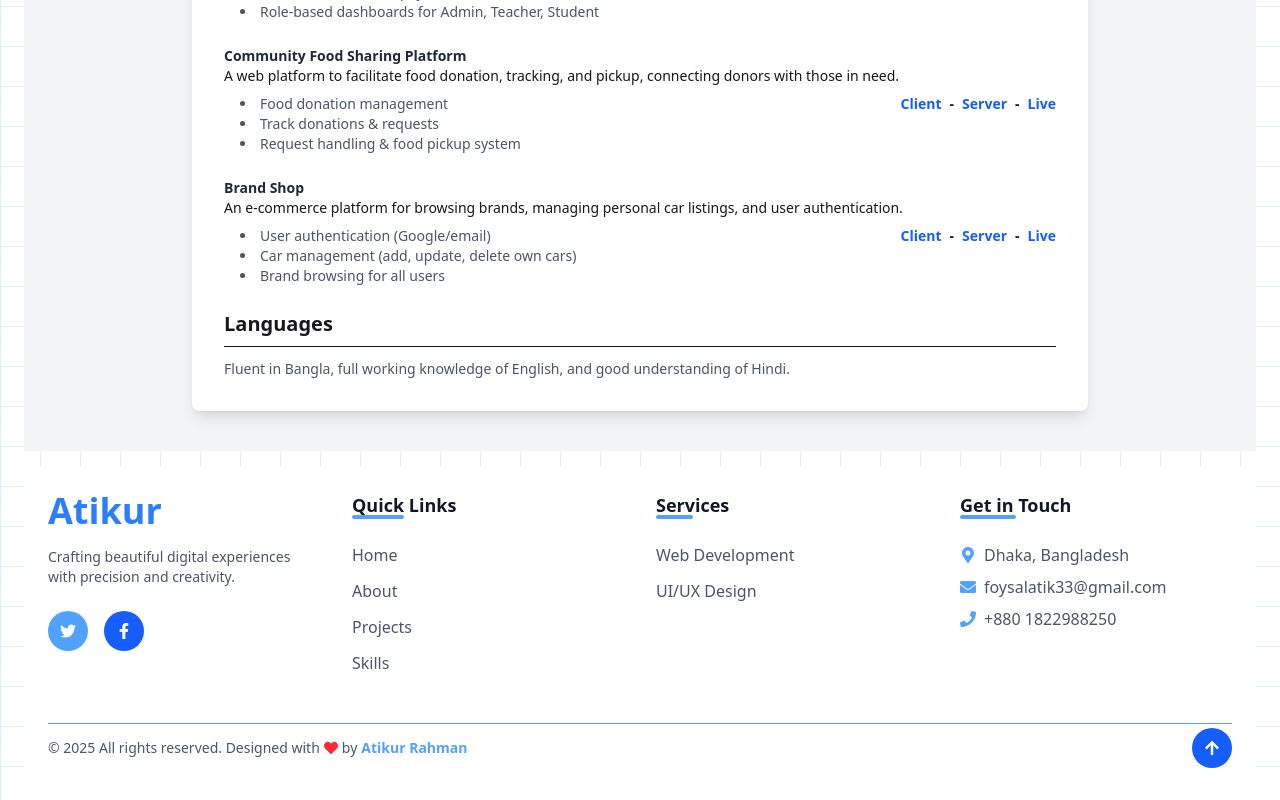
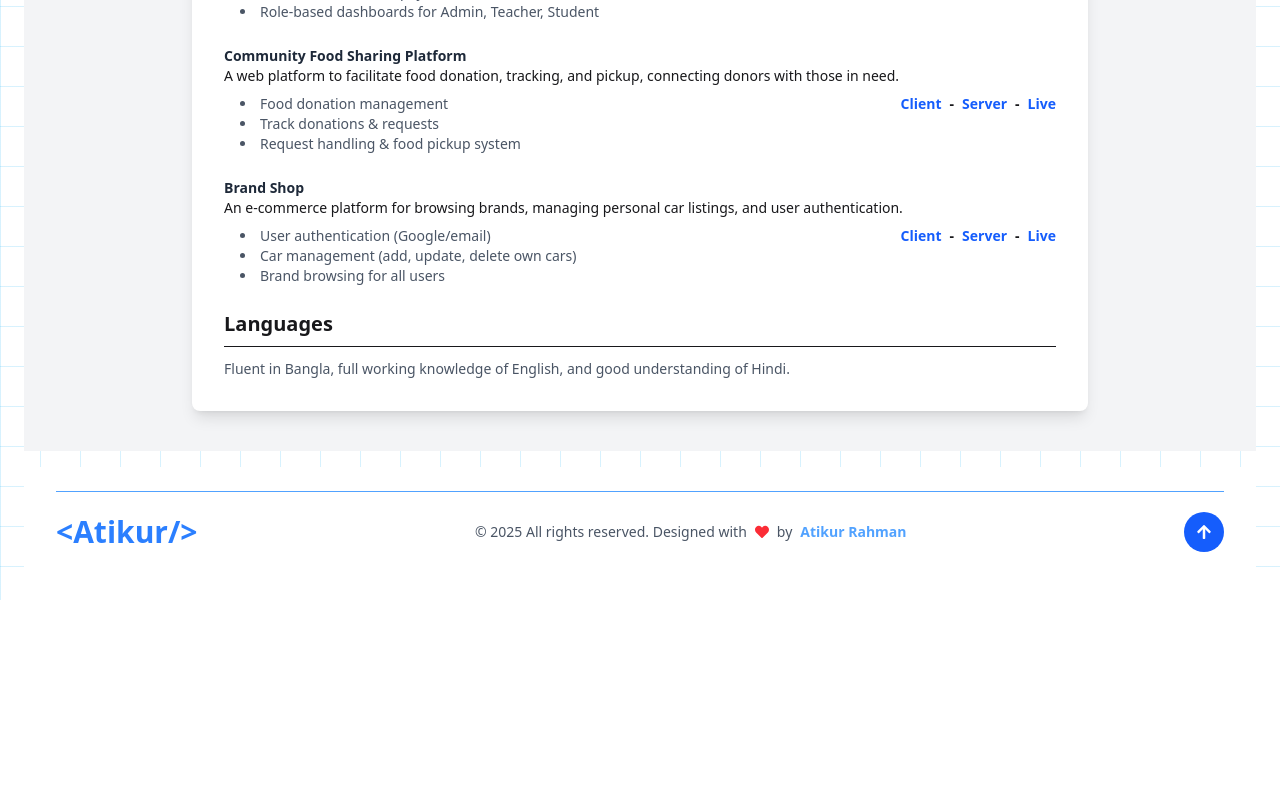
Before and after one commit to atikurrahman33/Portfolio-website, a React (Vite) app: page /resume in a window 1280 px wide. Shown: the part 794-1594 px from the top of the page. After the commit the page ends 1394 px from the top, so only its background shows below. Built offline with nearby package versions, Linux system fonts and the light colour scheme.

Commit message:
Refactor About, Contact, and Footer components for improved layout, styling, and content accuracy

```diff
--- a/src/page/About/About.jsx
+++ b/src/page/About/About.jsx
@@ -6,7 +6,7 @@ import RadialBackground from "../Banner/RadialBackground";
 
 const About = () => {
   return (
-    <div className="relative max-w-6xl mx-auto py-16 px-6">
+    <div className="relative max-w-6xl mx-auto py-16 px-4 sm:px-6 lg:px-8">
       {/* Background Effects */}
       <div className="absolute inset-0 -z-10">
         <BackgroundBlobs />
@@ -14,10 +14,10 @@ const About = () => {
       </div>
 
       {/* Main Content */}
-      <div className=" border-2 rounded-lg p-10 grid md:grid-cols-12 gap-10 items-center relative z-10">
+      <div className="border-2 rounded-lg p-6 md:p-10 grid grid-cols-1 md:grid-cols-12 gap-8 items-center relative z-10 ">
         {/* Left Side - Text */}
         <div className="md:col-span-7 space-y-4">
-          <h2 className="text-4xl font-bold text-gray-900">Who Am I</h2>
+          <h2 className="text-3xl sm:text-4xl font-bold text-gray-900">Who Am I</h2>
           <p className="text-gray-700">
             My name is <span className="font-medium">Atikur Rahman</span>, and I am a dedicated MERN Stack Developer based in Dhaka, Bangladesh.
           </p>
@@ -38,7 +38,7 @@ const About = () => {
           </p>
 
           {/* Social Icons */}
-          <div className="flex space-x-4 mt-4 text-gray-800">
+          <div className="flex space-x-4 mt-4 text-gray-800 justify-center md:justify-start">
             <a
               href="https://github.com/atikurrahman33"
               target="_blank"
@@ -75,12 +75,12 @@ const About = () => {
         </div>
 
         {/* Right Side - Image */}
-        <div className="md:col-span-5 flex justify-center bg-white">
-          <div className="relative w-80 h-80">
+        <div className="md:col-span-5 flex justify-center md:justify-end">
+          <div className="w-64 sm:w-72 md:w-80 lg:w-96 h-64 sm:h-72 md:h-80 lg:h-96 relative">
             <img
               src={profileImg}
               alt="Profile"
-              className="rounded-xl shadow-xl w-full h-full object-cover"
+              className="rounded-xl bg-white shadow-xl w-full h-full object-cover"
             />
           </div>
         </div>
--- a/src/page/Contact/Contact.jsx
+++ b/src/page/Contact/Contact.jsx
@@ -101,7 +101,7 @@ const Contact = () => {
               </div>
               <div>
                 <p className="font-semibold text-[#2C3539]">Phone</p>
-                <p className="text-white">+1 (258) 325-5679</p>
+                <p className="text-white">+880 1822988250</p>
               </div>
             </div>
 
@@ -112,7 +112,7 @@ const Contact = () => {
               </div>
               <div>
                 <p className="font-semibold text-[#2C3539]">Email</p>
-                <p className="text-white">hello@example.com</p>
+                <p className="text-white">foysalatik33@gmail.com</p>
               </div>
             </div>
 
@@ -123,7 +123,7 @@ const Contact = () => {
               </div>
               <div>
                 <p className="font-semibold text-[#2C3539]">Address</p>
-                <p className="text-white">102 Street, Y Cross 485656</p>
+                <p className="text-white">Dhaka, Bangladesh</p>
               </div>
             </div>
           </div>
--- a/src/page/Shared/Footer/Footer.jsx
+++ b/src/page/Shared/Footer/Footer.jsx
@@ -1,98 +1,29 @@
-import { FaTwitter, FaFacebookF, FaHeart, FaMapMarkerAlt, FaEnvelope, FaPhone, FaArrowUp } from "react-icons/fa";
+import { FaHeart, FaArrowUp } from "react-icons/fa";
 
 const Footer = () => {
   return (
-    <footer className=" bg-white text-gray-700 pt-6 pb-8 px-6 mt-4">
+    <footer className="bg-white text-gray-700 pt-6 pb-8 px-4 sm:px-6 lg:px-8 mt-4">
       <div className="container mx-auto max-w-7xl">
-        <div className="grid grid-cols-1 md:grid-cols-2 lg:grid-cols-4 gap-8 mb-12">
-          {/* Brand Section */}
-          <div className="flex flex-col">
-            <div className="mb-6">
-              <span className="text-4xl font-bold text-blue-500 relative inline-block">
-                Atikur
-              </span>
-              <p className="text-gray-600 mt-4 text-sm">
-                Crafting beautiful digital experiences with precision and creativity.
-              </p>
-            </div>
-            <div className="flex space-x-4">
-              <a
-                href="https://x.com/AtikurRahm59719"
-                target="_blank"
-                rel="noopener noreferrer"
-                className="w-10 h-10 rounded-full bg-blue-400 flex items-center justify-center hover:bg-blue-700 transition-colors"
-              >
-                <FaTwitter className="text-white" />
-              </a>
-              <a
-                href="https://www.facebook.com/atikurrahman.foysal.3"
-                target="_blank"
-                rel="noopener noreferrer"
-                className="w-10 h-10 rounded-full bg-blue-600 flex items-center justify-center hover:bg-blue-900 transition-colors"
-              >
-                <FaFacebookF className="text-white" />
-              </a>
-            </div>
-          </div>
-
-          {/* Quick Links */}
-          <div>
-            <h3 className="text-lg font-semibold mb-6 relative inline-block text-gray-900">
-              Quick Links
-              <span className="absolute bottom-0 left-0 w-1/2 h-1 bg-blue-400 rounded-full"></span>
-            </h3>
-            <ul className="space-y-3">
-              <li><a href="/" className="text-gray-600 hover:text-gray-900 transition-colors">Home</a></li>
-              <li><a href="#" className="text-gray-600 hover:text-gray-900 transition-colors">About</a></li>
-              <li><a href="#" className="text-gray-600 hover:text-gray-900 transition-colors">Projects</a></li>
-              <li><a href="#" className="text-gray-600 hover:text-gray-900 transition-colors">Skills</a></li>
-            </ul>
-          </div>
-
-          {/* Services */}
-          <div>
-            <h3 className="text-lg font-semibold mb-6 relative inline-block text-gray-900">
-              Services
-              <span className="absolute bottom-0 left-0 w-1/2 h-1 bg-blue-400 rounded-full"></span>
-            </h3>
-            <ul className="space-y-3">
-              <li><a href="#" className="text-gray-600 hover:text-gray-900 transition-colors">Web Development</a></li>
-              <li><a href="#" className="text-gray-600 hover:text-gray-900 transition-colors">UI/UX Design</a></li>
-            </ul>
-          </div>
-
-          {/* Contact */}
-          <div>
-            <h3 className="text-lg font-semibold mb-6 relative inline-block text-gray-900">
-              Get in Touch
-              <span className="absolute bottom-0 left-0 w-1/2 h-1 bg-blue-400 rounded-full"></span>
-            </h3>
-            <address className="text-gray-600 not-italic">
-              <p className="mb-2 flex items-center">
-                <FaMapMarkerAlt className="mr-2 text-blue-400" /> Dhaka, Bangladesh
-              </p>
-              <p className="mb-2 flex items-center">
-                <FaEnvelope className="mr-2 text-blue-400" /> foysalatik33@gmail.com
-              </p>
-              <p className="flex items-center">
-                <FaPhone className="mr-2 text-blue-400" /> +880 1822988250
-              </p>
-            </address>
-          </div>
-        </div>
-
         {/* Divider */}
         <div className="border-t border-blue-400 pt-1"></div>
 
+        {/* Footer Content */}
+        <div className="flex flex-col sm:flex-row sm:items-center sm:justify-between py-4 space-y-4 sm:space-y-0">
+
+          {/* Name Tag */}
+          <p className="text-3xl font-bold text-blue-500 text-center sm:text-left">
+            &lt;Atikur/&gt;
+          </p>
+
           {/* Copyright */}
-        <div className="flex flex-col md:flex-row items-center justify-between">
-          <p className="text-sm text-gray-600 mb-4 md:mb-0 flex items-center">
+          <p className="text-sm text-gray-600 flex flex-col sm:flex-row items-center justify-center sm:justify-start gap-1">
             © {new Date().getFullYear()} All rights reserved. Designed with
-            <FaHeart className="text-red-500 mx-1" /> by
+            <FaHeart className="text-red-500 mx-1 inline" /> by
             <span className="font-semibold text-blue-400 ml-1">Atikur Rahman</span>
           </p>
 
           {/* Back to Top Button */}
+          <div className="flex justify-center sm:justify-end">
             <a
               href="#"
               className="w-10 h-10 rounded-full bg-blue-600 flex items-center justify-center hover:bg-blue-700 transition-colors"
@@ -101,6 +32,7 @@ const Footer = () => {
             </a>
           </div>
         </div>
+      </div>
     </footer>
   );
 };
```
Lines whose indentation alone changed are shown as unchanged.
